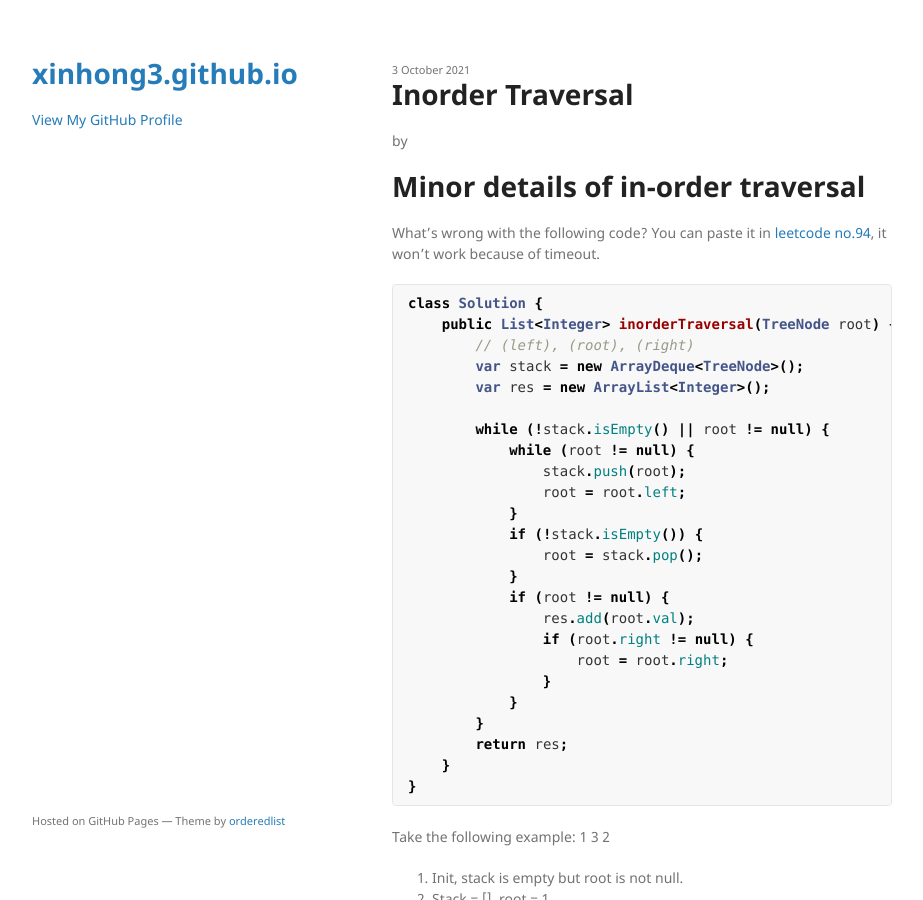
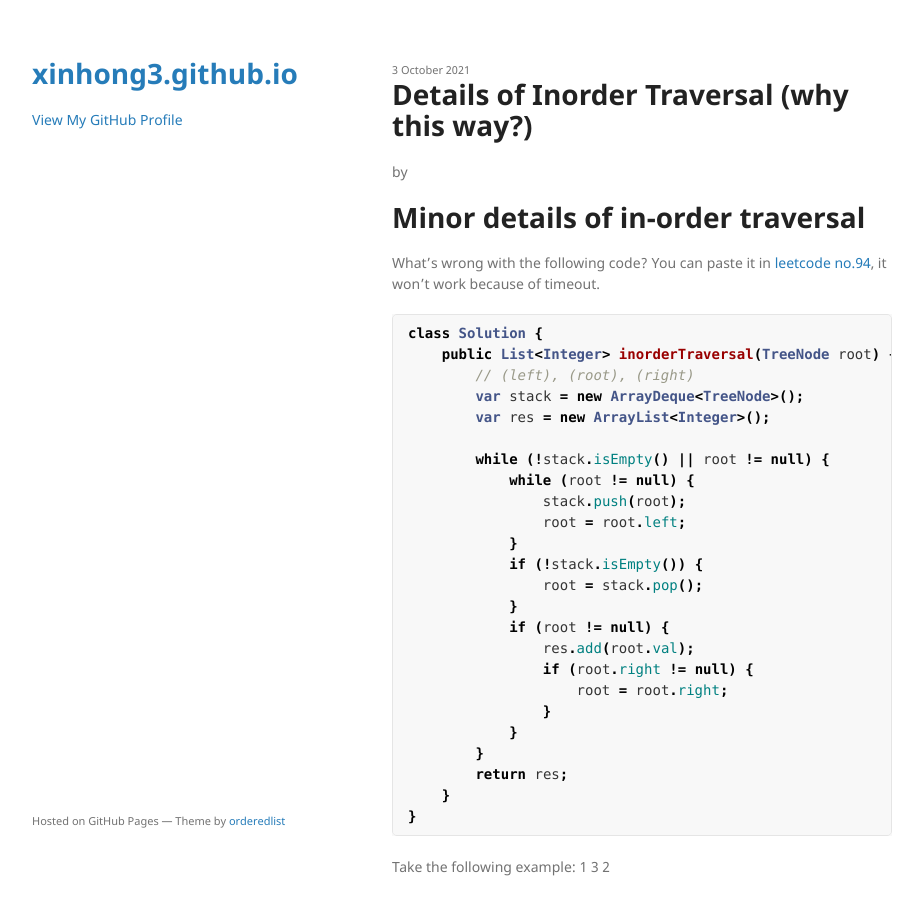
Before and after one commit to xinhong3/xinhong3.github.io, a Jekyll site: the page built from _posts/2021-10-03-inorder-traversal.md, in a window 1280 px wide and 900 px high. Shown: the whole window, without its empty margins (178-1101 px from the left). Built offline with Jekyll 4.4.1, drawn with Linux system fonts in a browser that asks for light colours; our own code applies the rules of GitHub Pages for plain Markdown files; the repository's description, which GitHub fills in, is left out.

Commit message:
add mata

```diff
--- a/_posts/2021-10-03-inorder-traversal.md
+++ b/_posts/2021-10-03-inorder-traversal.md
@@ -1,3 +1,7 @@
+---
+layout: post
+title: Details of Inorder Traversal (why this way?)
+---
 
 # Minor details of in-order traversal
 What’s wrong with the following code?
```
